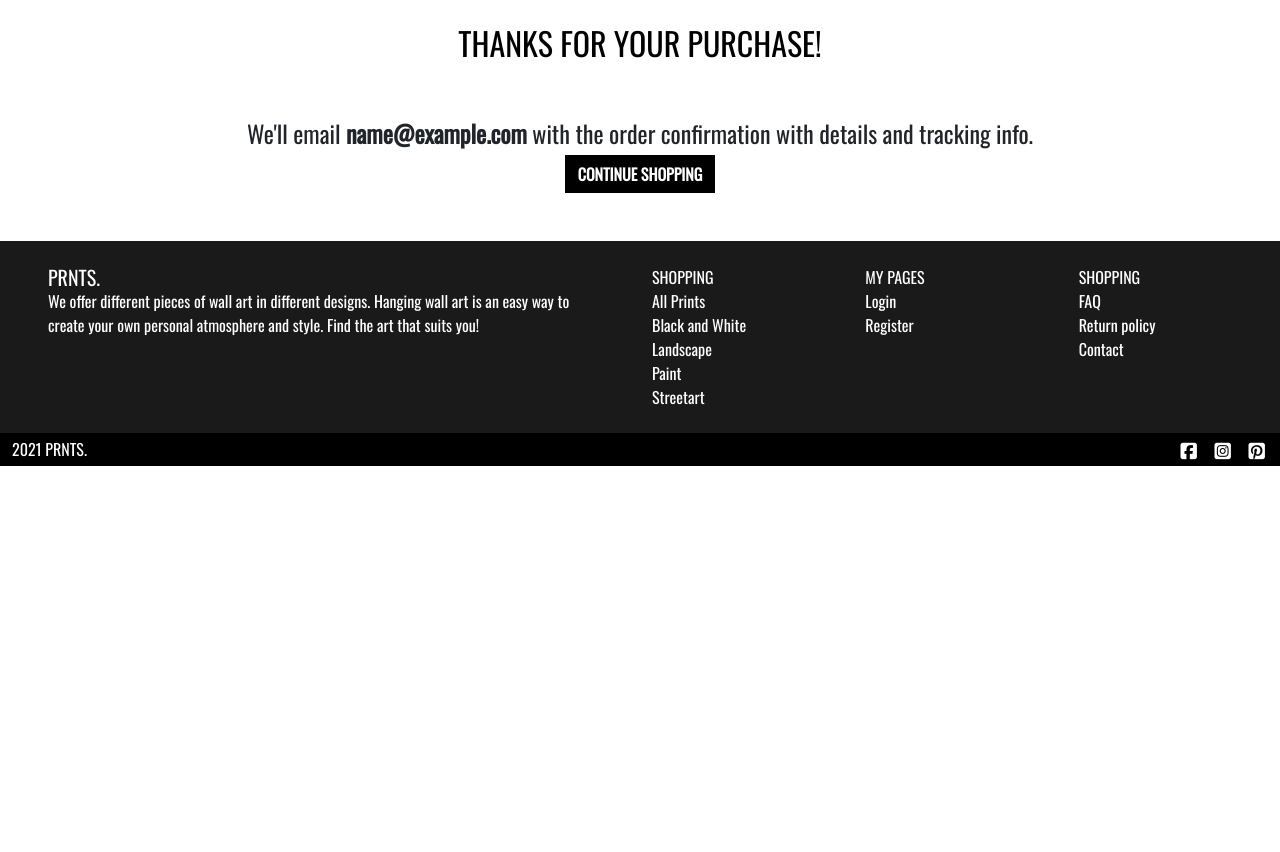
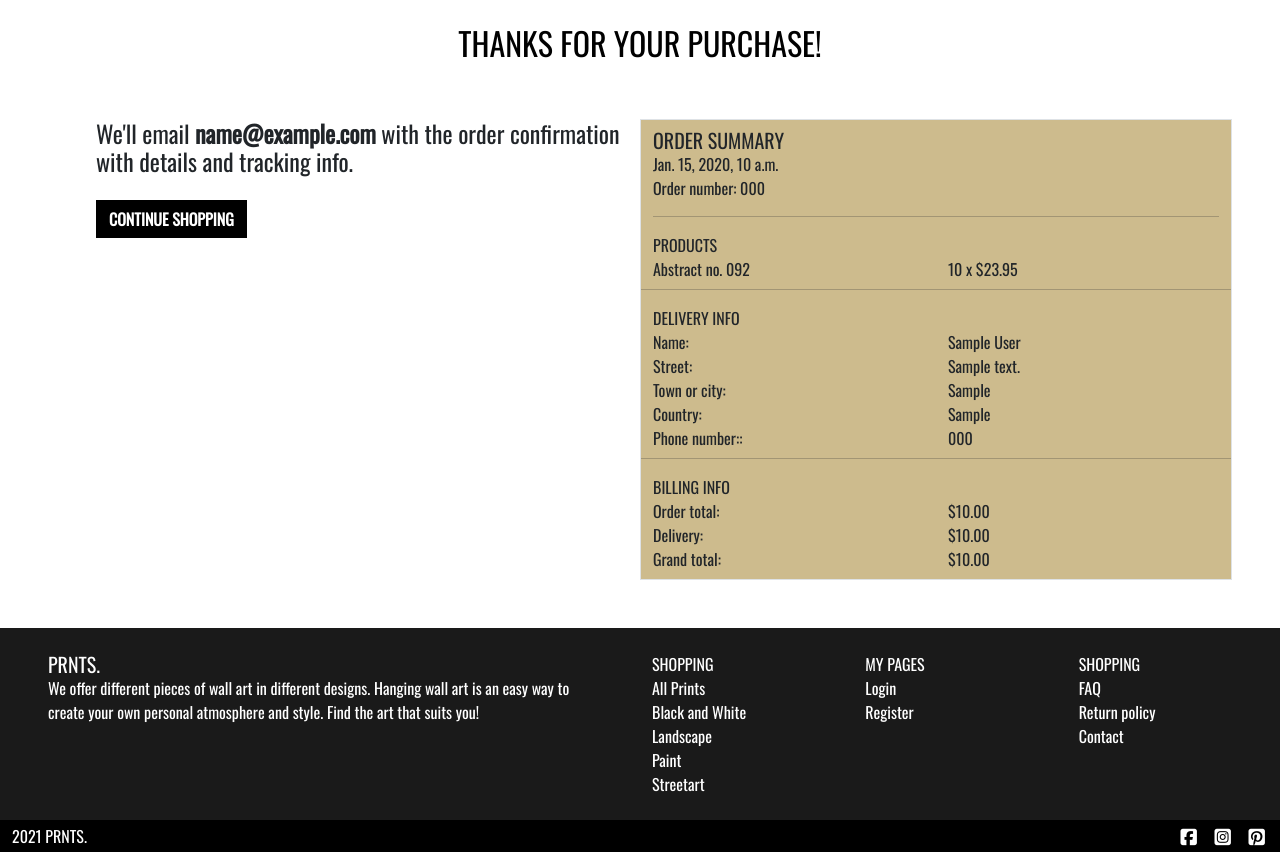
Before and after one commit to juanstelling/ms4_prnts, a Django app: page /checkout/checkout_success/000 in a window 1280 px wide. Shown: the part 241-1093 px from the top of the page. Before the commit the page ends 707 px from the top, so only its background shows below. Run offline with Django 3.2, Linux system fonts and the light colour scheme; data comes from the database, SQL or seed files in the repository; tables that the repository leaves empty hold one stand-in row (values such as "Sample post"); some libraries are stand-ins or nearby versions.

Commit message:
added order summary to checkout succes page

```diff
--- a/checkout/templates/checkout/checkout_success.html
+++ b/checkout/templates/checkout/checkout_success.html
@@ -12,13 +12,65 @@
         <h2 class="text-black uppercase text-center">Thanks for your purchase!</h2>
     </div>
 </div>
-<div class="row pt-5 px-4">
+<div class="row pt-5 px-5 pb-5">
     <!-- Thank you info -->
-    <div class="col-12 text-center pb-5">
-        <h4>We'll email <strong>{{ order.email }} </strong>with the order confirmation with details and tracking info.</h4>
+    <div class="col-12 col-lg-6 col-lx-6 ps-5 pb-5">
+        <h4 class="pb-3">We'll email <strong>{{ order.email }} </strong>with the order confirmation with details and tracking info.</h4>
         <a href="{% url 'products' %}" class="btn btn-black rounded-0">
             <span class="uppercase fw-bold">Continue shopping</span>
         </a>
     </div>
+    <div class="col-12 col-lg-6 col-lx-6 border custom-col bg-brown">
+        <h5 class="uppercase pt-2">Order summary</h5>
+        <p class="my-0">{{ order.date }}</p>
+        <p class="my-0">Order number: {{ order.order_number }}</p>
+        <hr>
+        <div class="row">
+            <p class="uppercase">Products</p>
+            {% for item in order.lineitems.all %}
+                <div class="col ">
+                    <p class="my-0">{{ item.product.name }}</p>
+                </div>
+                <div class="col">
+                    <p class="my-0 mb-2">{{ item.quantity }} x ${{ item.product.price }}</p>
+                </div>
+                <hr>
+            {% endfor %}
+        </div>
+        <div class="row">
+            <p class="uppercase">Delivery info</p>
+            <div class="col ">
+                <p class="my-0">Name:</p>
+                <p class="my-0">Street:</p>
+                <p class="my-0">Town or city:</p>
+                <p class="my-0">Country:</p>
+                <p class="my-0">Phone number::</p>
+                </div>
+            <div class="col">
+                <p class="my-0">{{ order.full_name}}</p>
+                <p class="my-0">{{ order.street_address1 }}</p>
+                <p class="my-0">{{ order.town_or_city }}</p>
+                <p class="my-0">{{ order.country }}</p>
+                <p class="my-0 mb-2">{{ order.phone_number }}</p>
+            </div>
+            <hr>
+        </div>
+        <div class="row">
+            <p class="uppercase">Billing info</p>
+            <div class="col">
+                <p class="my-0">Order total:</p>
+                <p class="my-0">Delivery:</p>
+                <p class="my-0">Grand total:</p>
+            </div>
+            <div class="col">
+                <p class="my-0">${{ order.order_total }}</p>
+                <p class="my-0">${{ order.delivery_cost }}</p>
+                <p class="my-0 mb-2">${{ order.grand_total }}</p>
+            </div>
+        </div>
+    </div>
+
+        </div>
+    </div>
 </div>
 {% endblock %}
```
Also changed, not shown: checkout/templates/checkout/includes/product_checkout.html (+6 -5 lines).
